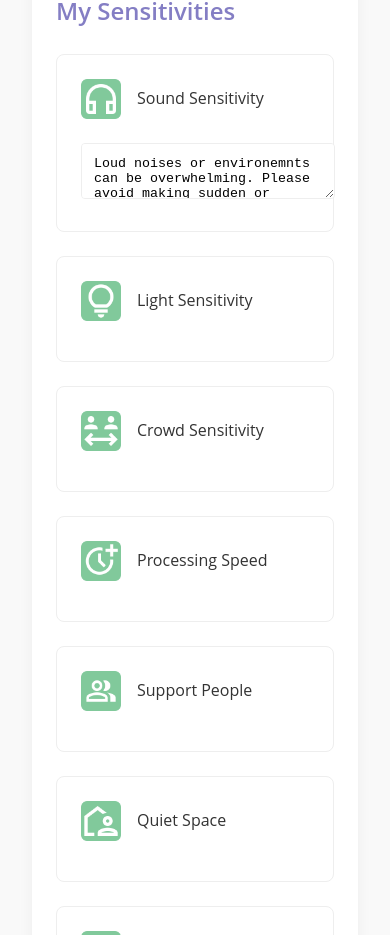
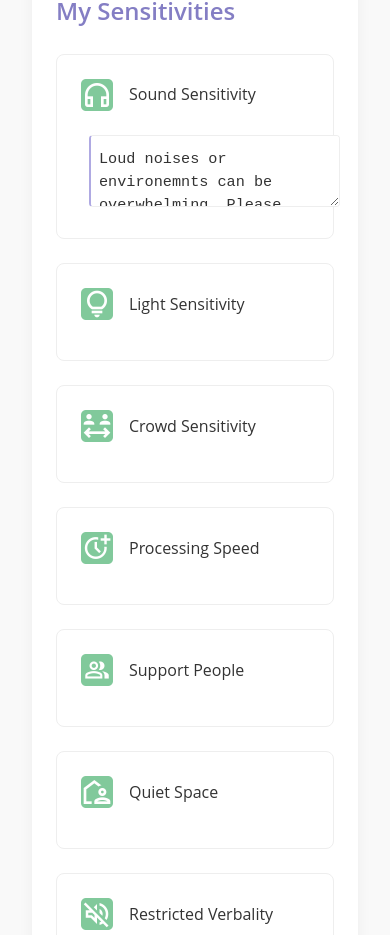
Before and after one commit to Kousei-Uchu/sequoia-support, a Next.js app: page /editor in a window 390 px wide. Shown: the part 997-1932 px from the top of the page. Built offline with nearby package versions, Linux system fonts and the light colour scheme; no server answers.

Commit message:
Update globals.css

```diff
--- a/styles/globals.css
+++ b/styles/globals.css
@@ -353,23 +353,55 @@ body {
   box-shadow: 0 2px 10px rgba(0,0,0,0.05);
 }
 
-.sensitivity-grid {
-  display: grid;
-  grid-template-columns: repeat(auto-fill, minmax(250px, 1fr));
-  gap: 1.5rem;
-}
-
+/* Updated Sensitivity Card Styles */
 .sensitivity-card {
   background: white;
   border-radius: 8px;
   padding: 1.5rem;
+  margin-bottom: 1rem;
+  box-shadow: 0 2px 10px rgba(0,0,0,0.05);
+  border-left: 4px solid var(--sequoia-lavender-light);
   display: flex;
-  gap: 1rem;
-  align-items: flex-start;
-  border-top: 4px solid var(--sequoia-lavender-light);
-  box-shadow: 0 2px 5px rgba(0,0,0,0.05);
+  flex-direction: column;
+  gap: 0.75rem;
 }
 
+.sensitivity-header {
+  display: flex;
+  align-items: center;
+  gap: 1rem;
+}
+
+.sensitivity-icon {
+  width: 32px;
+  height: 32px;
+  object-fit: contain;
+}
+
+.sensitivity-title {
+  margin: 0;
+  font-size: 1.1rem;
+  color: var(--sequoia-lavender-dark);
+  font-weight: 600;
+}
+
+.sensitivity-description {
+  color: var(--text-dark);
+  font-size: 0.95rem;
+  line-height: 1.5;
+  padding-left: 0.5rem;
+  margin-left: 0.5rem;
+  border-left: 2px solid var(--sequoia-lavender-light);
+}
+
+.sensitivity-grid {
+  display: grid;
+  grid-template-columns: repeat(auto-fill, minmax(300px, 1fr));
+  gap: 1.5rem;
+  margin-top: 1rem;
+}
+
+/* Support Items */
 .support-list {
   display: flex;
   flex-direction: column;
@@ -528,7 +560,8 @@ body {
   }
 
   .grid-3,
-  .grid-2 {
+  .grid-2,
+  .sensitivity-grid {
     grid-template-columns: 1fr;
   }
 
```
